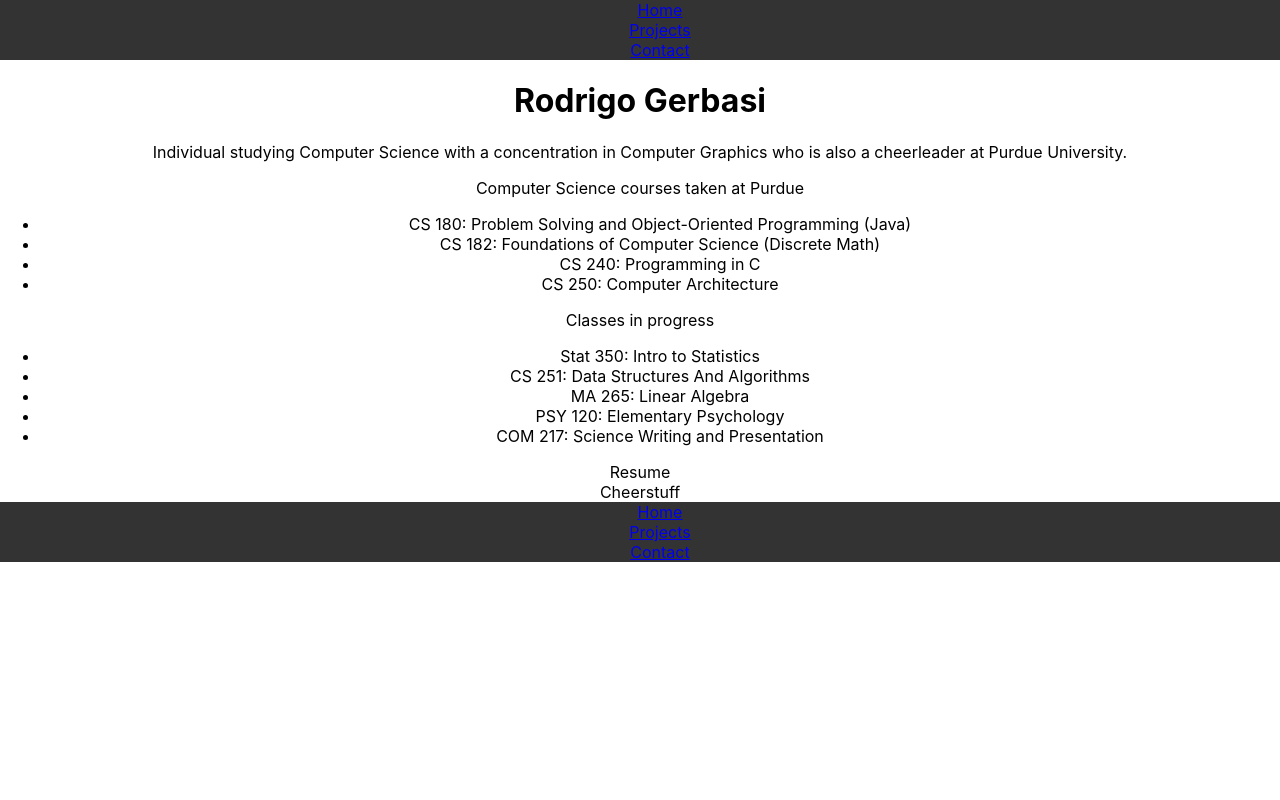
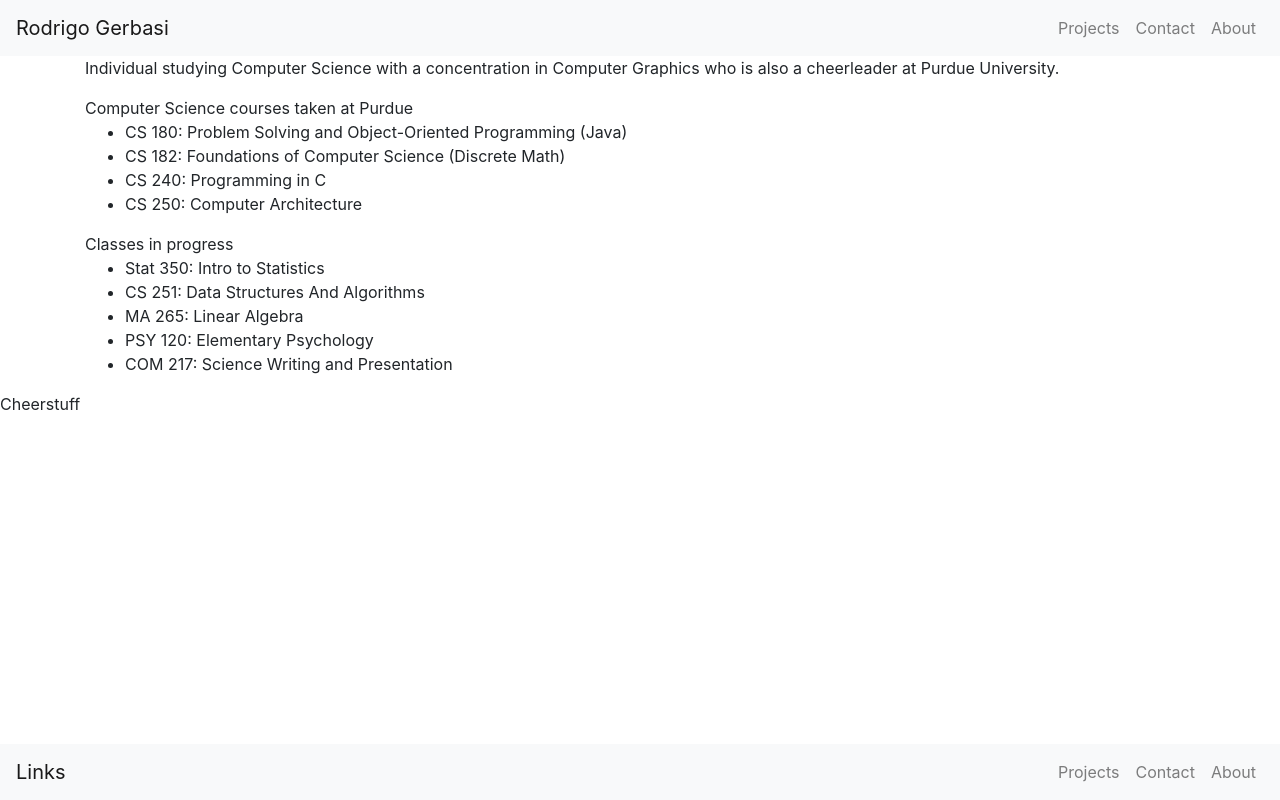
Before and after one commit to rgerbasi/homepage, a React (Create React App) app: page / in a window 1280 px wide. Built offline with nearby package versions, Linux system fonts and the light colour scheme.

Commit message:
added reactstrap and bootstrap for css, removed some stuff might add aphrodite back if needed

```diff
--- a/package.json
+++ b/package.json
@@ -3,11 +3,13 @@
   "version": "0.1.0",
   "private": true,
   "dependencies": {
-    "aphrodite": "^2.3.1",
+    "bootstrap": "^4.3.1",
     "react": "^16.8.6",
+    "react-bootstrap": "^1.0.0-beta.8",
     "react-dom": "^16.8.6",
     "react-router-dom": "^5.0.0",
-    "react-scripts": "3.0.0"
+    "react-scripts": "3.0.0",
+    "reactstrap": "^8.0.0"
   },
   "scripts": {
     "start": "react-scripts start",
--- a/public/index.html
+++ b/public/index.html
@@ -20,6 +20,7 @@
       Learn how to configure a non-root public URL by running `npm run build`.
     -->
     <title>My Site</title>
+
   </head>
   <body>
     <noscript>You need to enable JavaScript to run this app.</noscript>
--- a/src/App.css
+++ b/src/App.css
@@ -3,34 +3,30 @@
   text-align: center;
 }
 */
+.list {
+  display: flex;
+  flex-direction: row;
+  list-style-type: none;
+  margin: 0;
+  padding: 0;
+  background-color: #f1f1f1;
+  position: fixed;
 
-
-.App-logo {
-  animation: App-logo-spin infinite 20s linear;
-  height: 40vmin;
-  pointer-events: none;
+  overflow: auto;
 }
-
-.App-header {
-  background-color: #282c34;
-  min-height: 100vh;
-  display: flex;
-  flex-direction: column;
-  align-items: center;
-  justify-content: center;
-  font-size: calc(10px + 2vmin);
+.list .link{
+  display: block;
+  color: #000;
+  padding: 8px 16px;
+  text-decoration: none;
+}
+.list .link:hover{
+  background-color: #555;
   color: white;
 }
 
-.App-link {
-  color: #61dafb;
+.Page {
+  position: relative;
+  margin: auto;
+  display: block;
 }
-
-@keyframes App-logo-spin {
-  from {
-    transform: rotate(0deg);
-  }
-  to {
-    transform: rotate(360deg);
-  }
-}
--- a/src/App.js
+++ b/src/App.js
@@ -1,33 +1,38 @@
 import React, { Component } from 'react';
-import { Route, Switch, NavLink } from 'react-router-dom'
-import { StyleSheet, css } from 'aphrodite'
+import { Route, Switch } from 'react-router-dom'
+import {
+  Nav,
+  Navbar,
+  NavbarBrand,
+  NavLink,
+  NavItem,
+  Container,
+  Row,
+  Col
+} from 'reactstrap'
 
 import Home from './Home'
 import Projects from './Projects'
 import Contact from './Contact'
 
+//import './App.css'
 
 class App extends Component{
   state = {
     curpath: "/",
   }
 
-
-
   render(){
     return(
-      <div className={css(styles.App)} >
-        <ul className={css(styles.list)} >
-          <li style={styles.listItem}>
-            <NavLink to="/"  >Home</NavLink>
-          </li>
-          <li style={styles.listItem}>
-            <NavLink to="/projects" >Projects</NavLink>
-          </li>
-          <li style={styles.listItem}>
-            <NavLink to="/contact" >Contact</NavLink>
-          </li>
-        </ul>
+      <div className="App" >
+        <Navbar color="light" light expand>
+          <NavbarBrand href="/">Rodrigo Gerbasi</NavbarBrand>
+          <Nav className="ml-auto" navbar>
+            <NavLink href="/projects" >Projects</NavLink>
+            <NavLink href="/contact">Contact</NavLink>
+            <NavLink href="/about">About</NavLink>
+          </Nav>
+        </Navbar>
 
 
         <Switch>
@@ -36,15 +41,58 @@
           <Route path="/contact" component={Contact}/>
         </Switch>
 
-        <ul className={css(styles.list)} >
-          <li style={styles.listItem}>
-              <NavLink to="/" >Home</NavLink>
+
+        <Navbar color="light" light expand fixed="bottom">
+          <NavbarBrand href="/">Links</NavbarBrand>
+          <Nav className="ml-auto" navbar>
+            <NavLink href="/projects" >Projects</NavLink>
+            <NavLink href="/contact">Contact</NavLink>
+            <NavLink href="/about">About</NavLink>
+          </Nav>
+
+
+        </Navbar>
+
+
+      </div>
+    )
+  }
+}
+
+export default App;
+
+/*
+  render(){
+    return(
+      <div className={css(styles.App)} >
+        <ul className={css(styles.list, styles.page)} >
+          <li  className={css(styles.listItem)} >
+            <NavLink to="/" className="link" >Home</NavLink>
+          </li>
+          <li  className={css(styles.listItem)} >
+            <NavLink to="/projects" className="link">Projects</NavLink>
+          </li>
+          <li  className={css(styles.listItem)} >
+            <NavLink to="/contact" className="link">Contact</NavLink>
+          </li>
+        </ul>
+
+
+        <Switch className={css(styles.page)}>
+          <Route path="/" exact component={Home}/>
+          <Route path="/projects" component={Projects}/>
+          <Route path="/contact" component={Contact}/>
+        </Switch>
+
+        <ul className={css(styles.list, styles.page)} >
+          <li  className={css(styles.listItem)} >
+              <NavLink to="/" className="link">Home</NavLink>
             </li>
-            <li style={styles.listItem}>
-              <NavLink to="/projects" >Projects</NavLink>
+            <li  className={css(styles.listItem)} >
+              <NavLink to="/projects"className="link" >Projects</NavLink>
             </li>
-            <li style={styles.listItem}>
-              <NavLink to="/contact" >Contact</NavLink>
+            <li className={css(styles.listItem)} >
+              <NavLink to="/contact" className="link">Contact</NavLink>
             </li>
         </ul>
 
@@ -54,28 +102,49 @@
   }
 }
 
+
 const styles = StyleSheet.create({
   App:{
     textAlign: 'center',
 
   },
   list:{
+    display: 'flex',
+    flexDirection: 'row',
+    width: '100%',
+    height: '100%',
     listStyleType: 'none',
     margin: 0,
-    backgroundColor:'#333'
+    padding: 0,
+    overflow: 'auto',
+    //backgroundColor:'#333'
+
   },
   listItem:{
-    float: 'center',
+    //display: 'inline',
+    //float: 'left',
 
   },
   link:{
     display:'block',
-    color:'white',
+    color:'black',
     textAlign:'center',
     padding: '14px 16px',
     textDecoration: 'none',
+    '@media (max-width: 300px)':{
+      textAlign:'center',
+      float:'none',
+    },
+  },
+  page:{
+    '@media (max-width: 300px)':{
+      textAlign:'center',
+      float:'none',
+    },
+    //display: '',
+  },
 
-  }
 })
 
 export default App;
+*/
--- a/src/Home.js
+++ b/src/Home.js
@@ -1,18 +1,27 @@
 import React, { Component } from 'react'
 //import { Route } from 'react-router-dom'
+import {
+    Container,
+    Row,
+    Col
+} from 'reactstrap'
 
 class Home extends Component {
 
     render() {
 
         return(
-            <div className="home" style={styles.home}>
-                <h1>Rodrigo Gerbasi</h1>
+            <div className="home" >
+
+                <Container>
                 <p>
                     Individual studying Computer Science with a concentration in Computer Graphics who is also a cheerleader at Purdue University.
                 </p>
+                </Container>
 
-                <div className="classes-taken" style={styles.taken}>Computer Science courses taken at Purdue
+                <Container>
+
+                    <div className="classes-taken">Computer Science courses taken at Purdue
                     <ul>
                         <li>
                             CS 180: Problem Solving and Object-Oriented Programming (Java)
@@ -28,8 +37,10 @@
                         </li>
                         </ul>
                     </div>
+                </Container>
 
-                <div className="classes-inprogress" style={styles.willtake}> Classes in progress
+                <Container>
+                    <div className="classes-inprogress">Classes in progress
                     <ul>
                         <li>
                             Stat 350: Intro to Statistics
@@ -48,10 +59,8 @@
                         </li>
                     </ul>
                     </div>
+                </Container>
 
-                <div className="resume">
-                    Resume
-                </div>
 
                 <div className="cheer">
                     Cheerstuff
@@ -63,17 +72,5 @@
     }
 }
 
-const styles = {
-    home:{
-
-    },
-    taken:{
-
-    },
-    willtake:{
-
-    },
-
-}
 
 export default Home
```
Also changed, not shown: src/index.js (+9 -0 lines), 1 other file (tests, documents, lock files or other folders). Lines whose indentation alone changed are shown as unchanged.
